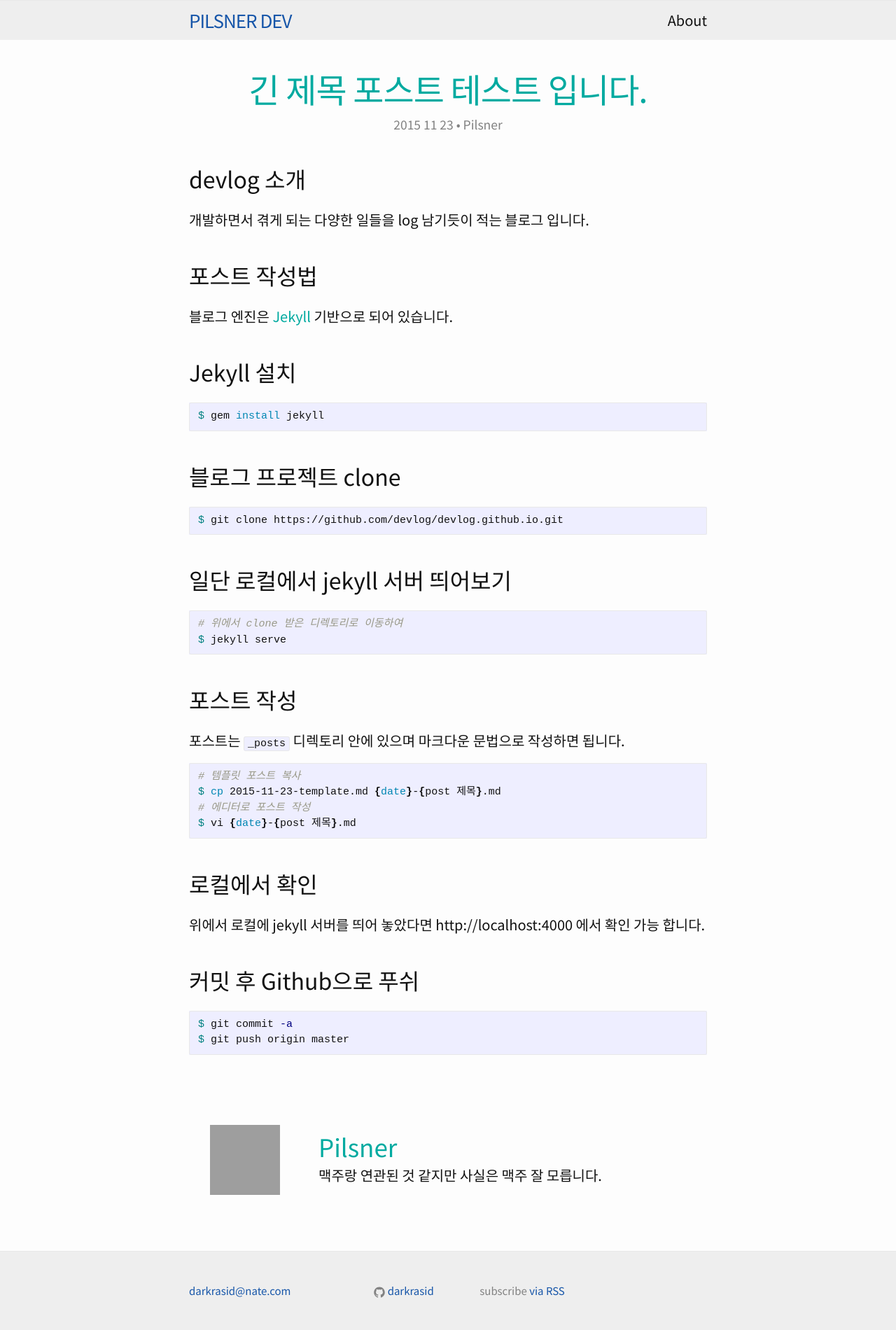
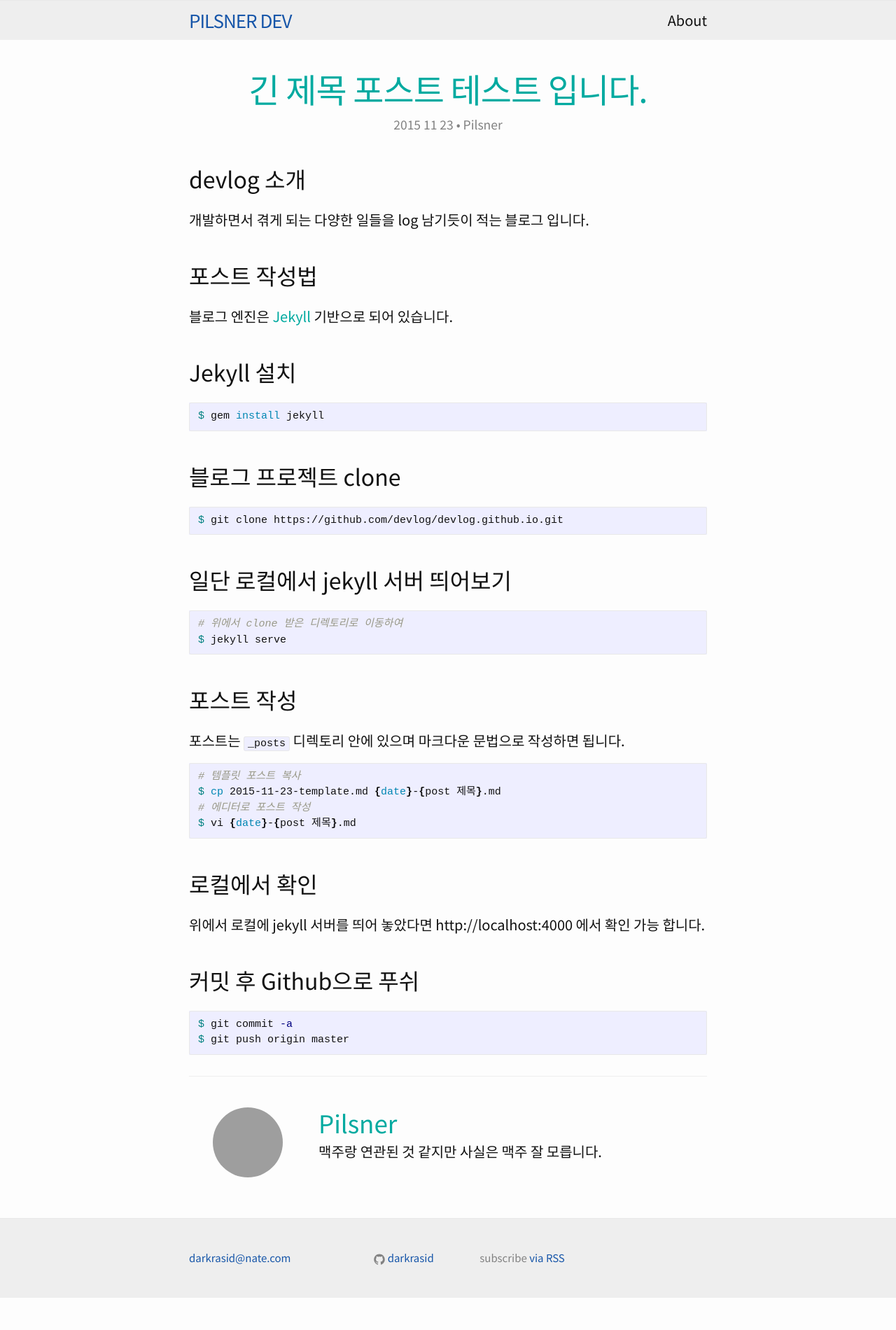
Before and after one commit to darkrasid/pilsner, a Jekyll site: the page built from _posts/2015-11-23-longpost-test.markdown, in a window 1280 px wide. Shown: the whole page at 70% size. Built offline with Jekyll 4.4.1, drawn with Linux system fonts in a browser that asks for light colours; Markdown is read by kramdown in place of the engine named in the settings; comment, search, counter and statistics services are not loaded; after the commit the page ends 1854 px from its top, so only the background shows below that; grey boxes are pictures that could not be loaded.

Commit message:
banner 초안 생성

```diff
--- a/_config.yml
+++ b/_config.yml
@@ -19,4 +19,13 @@
 
 
 
-pilsner: "<div class='author'><img src='https://avatars0.githubusercontent.com/u/3003871?v=3&amp;s=460' alt='pilsner'><div class='author-info'><div class='author-name'>Pilsner</div><div class='author-desc'>맥주랑 연관된 것 같지만 사실은 맥주 잘 모릅니다.</div></div></div>"
+pilsner: "<div class='author'>
+            <div class='div-img'>
+              <span class='vertical-helper'></span>
+              <img src='https://avatars0.githubusercontent.com/u/3003871?v=3&amp;s=460' alt='pilsner'>
+            </div>
+            <div class='author-info'>
+              <div class='author-name'>Pilsner</div>
+              <div class='author-desc'>맥주랑 연관된 것 같지만 사실은 맥주 잘 모릅니다.</div>
+            </div>
+          </div>"
--- a/_sass/_layout.scss
+++ b/_sass/_layout.scss
@@ -262,18 +262,31 @@
 
 div.author {
 
-    overflow: auto;
-    margin-top: 100px;
+    overflow: visible;
+    margin-top: 30px;
     margin-bottom: 50px;
+    border-top: 1px solid $head-foot-background-color;
+
+    .div-img {
+      height: 100px;
+      float: left;
+    }
+
+    span.vertical-helper {
+      display: inline-block;
+      height: 100%;
+    }
+
 
     img {
-        max-width: 100px;
-        float: left;
+        vertical-align: middle;
+        max-height: 100px;
         margin-left: 30px;
+        border-radius: 90%;
     }
 
     .author-info {
-      margin-top: 5px;
+      margin-top: 40px;
       margin-left: 25%;
     }
 
```
